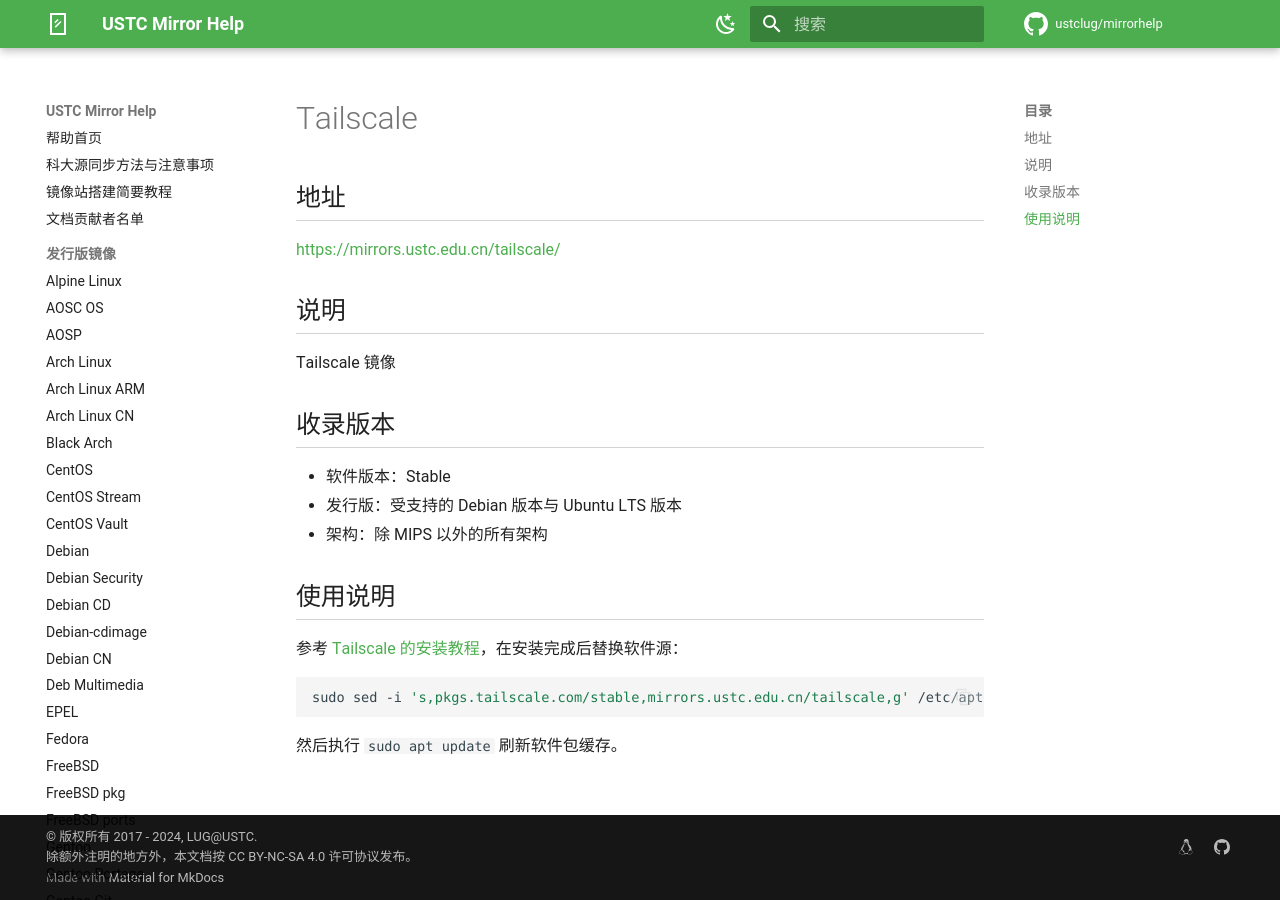
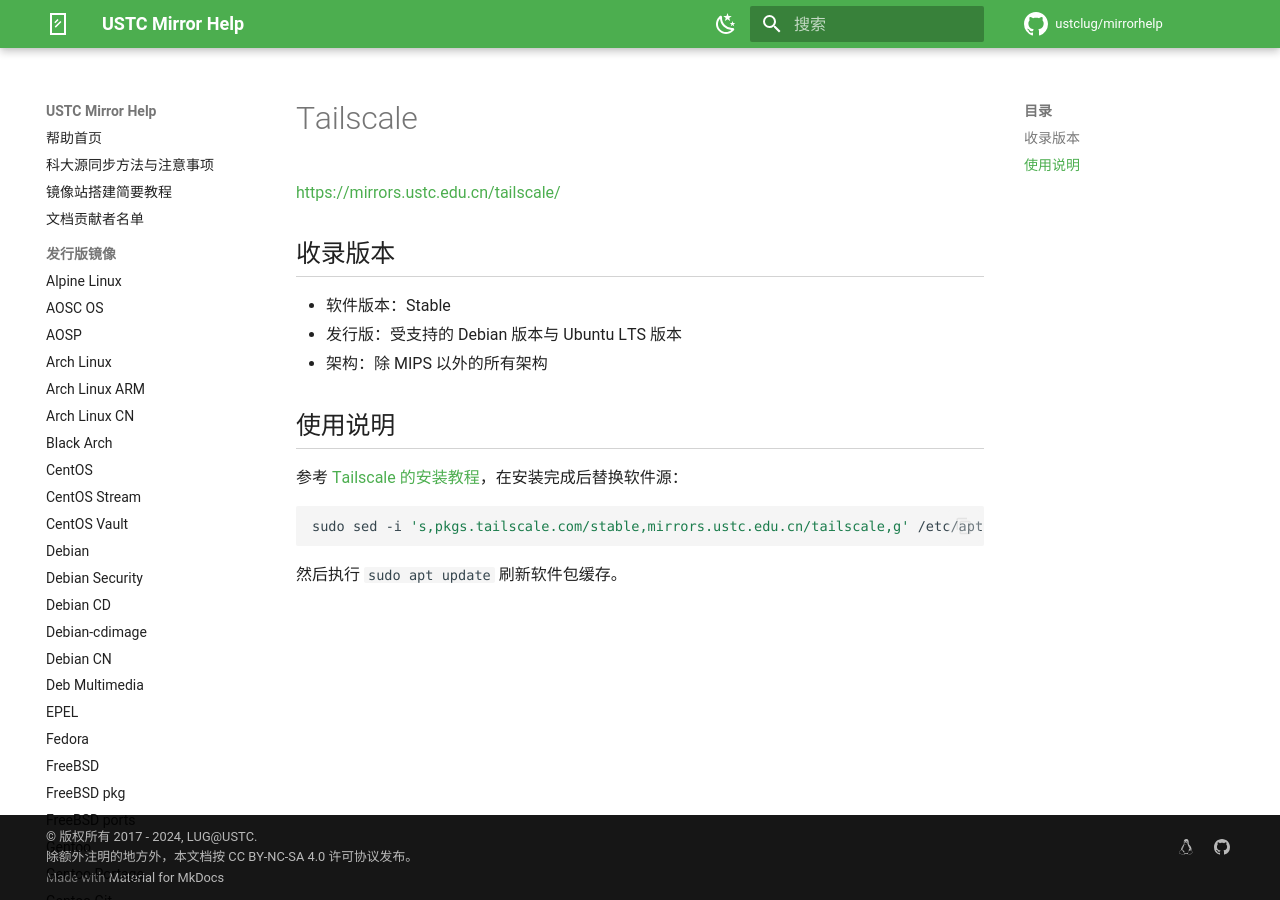
Before and after one commit to ustclug/mirrorhelp, an MkDocs documentation site: the page built from docs/tailscale.md, in a window 1280 px wide. Built offline with MkDocs 1.6.1 and Material for MkDocs 9.7.7, drawn with Linux system fonts in a browser that asks for light colours; comment, search, counter and statistics services are not loaded.

Commit message:
tailscale: Reduce verbosity

```diff
--- a/docs/tailscale.md
+++ b/docs/tailscale.md
@@ -1,12 +1,6 @@
 # Tailscale
 
-## 地址
-
 <https://mirrors.ustc.edu.cn/tailscale/>
-
-## 说明
-
-Tailscale 镜像
 
 ## 收录版本
 
```
